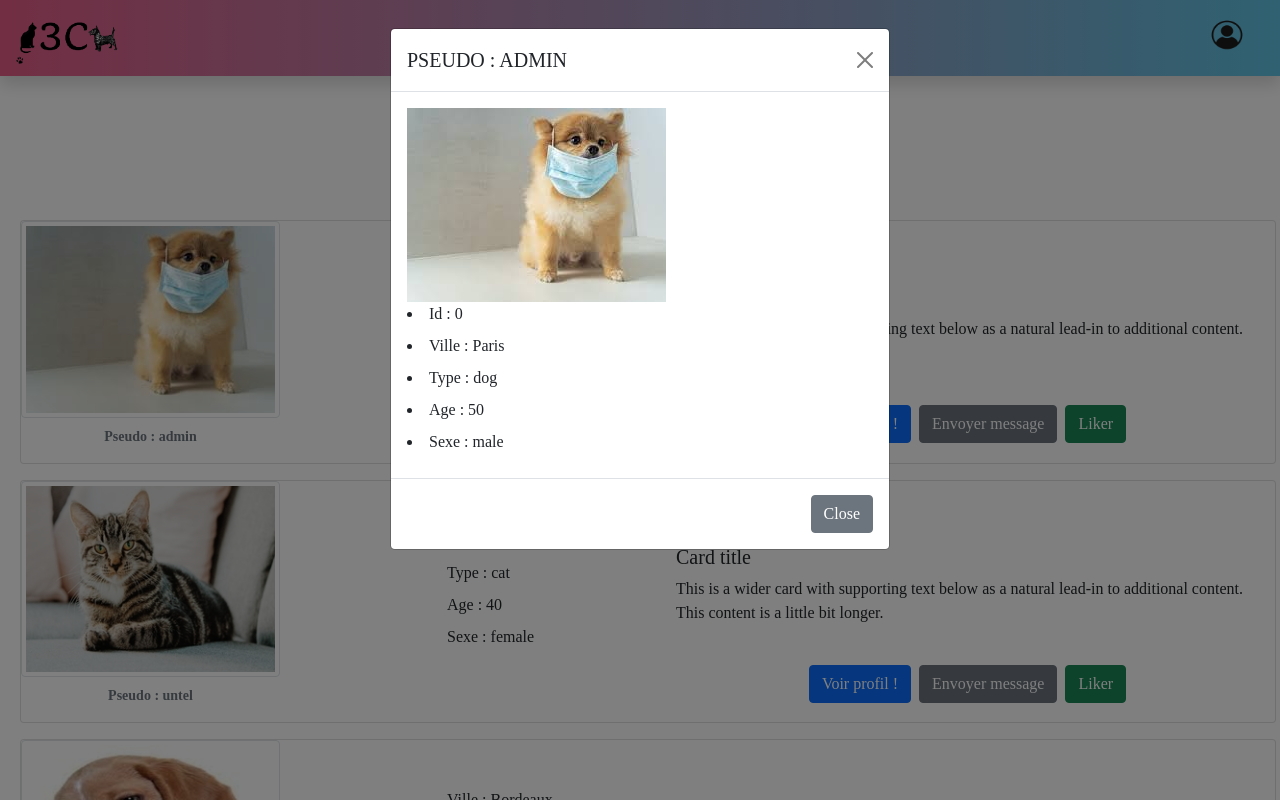
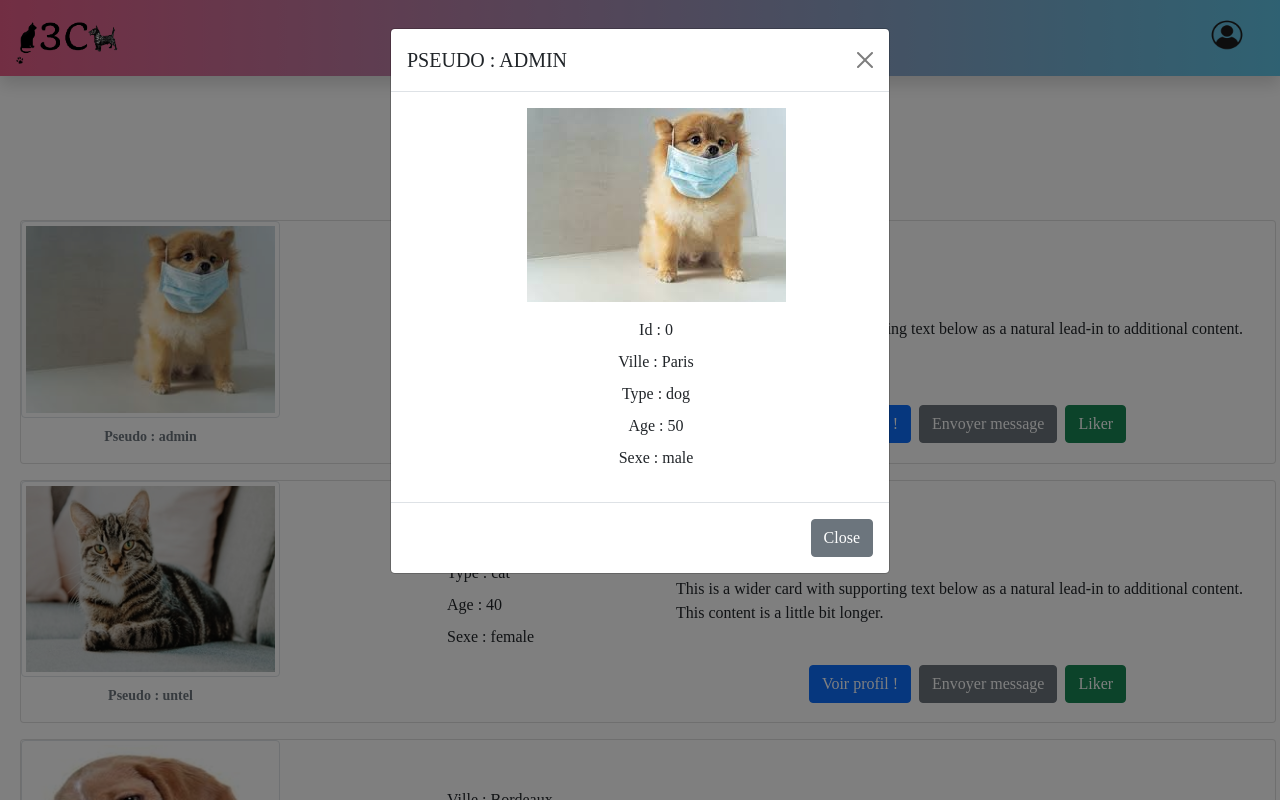
Before and after one commit to mickael-mignard/poecphp-site-rencontre, a PHP site: page /profilList.php in a window 1280 px wide, after a click on "Voir profil !". Run offline with PHP 8.4, Linux system fonts and the light colour scheme; some libraries are stand-ins or nearby versions; some web fonts are replaced.

Commit message:
page profilList.php

```diff
--- a/profilList.php
+++ b/profilList.php
@@ -67,17 +67,20 @@ function getUserById($id, $array) {
                     <div class="modal-dialog">
                         <div class="modal-content">
                         <div class="modal-header">
-                            <h5 class="modal-title text-uppercase" id="exampleModalLabel">Pseudo : <?= $user['nickname']; ?></h5>
+                            <h5 class="modal-title text-uppercase " id="exampleModalLabel">Pseudo : <?= $user['nickname']; ?></h5>
                             <button type="button" class="btn-close" data-bs-dismiss="modal" aria-label="Close"></button>
                         </div>
-                        <div class="modal-body align-center">
+                        <div class="modal-body mx-auto">
+                        <ul>
                        <img src="assets/img/<?= $user['id'] ?>.jpg">
-                        <li class="mb-2">Id : <?= $user['id'] ?></li>
-                        <li class="mb-2">Ville : <?= $user['city'] ?></li>
-                        <li class="mb-2">Type : <?= $user['species'] ?></li>
-                        <li class="mb-2">Age : <?= $user['age'] ?></li>
-                        <li class="mb-2">Sexe : <?= $user['sex'] ?></li>
-
+                       </ul>
+                       <ul class="mx-auto">
+                        <li class="mb-2 text-center">Id : <?= $user['id'] ?></li>
+                        <li class="mb-2 text-center">Ville : <?= $user['city'] ?></li>
+                        <li class="mb-2 text-center">Type : <?= $user['species'] ?></li>
+                        <li class="mb-2 text-center" >Age : <?= $user['age'] ?></li>
+                        <li class="mb-2 text-center">Sexe : <?= $user['sex'] ?></li>
+                        </ul>
                         </div>
                         <div class="modal-footer">
                             <button type="button" class="btn btn-secondary" data-bs-dismiss="modal">Close</button>
```
Also changed, not shown: header.php (line endings or trailing spaces).
